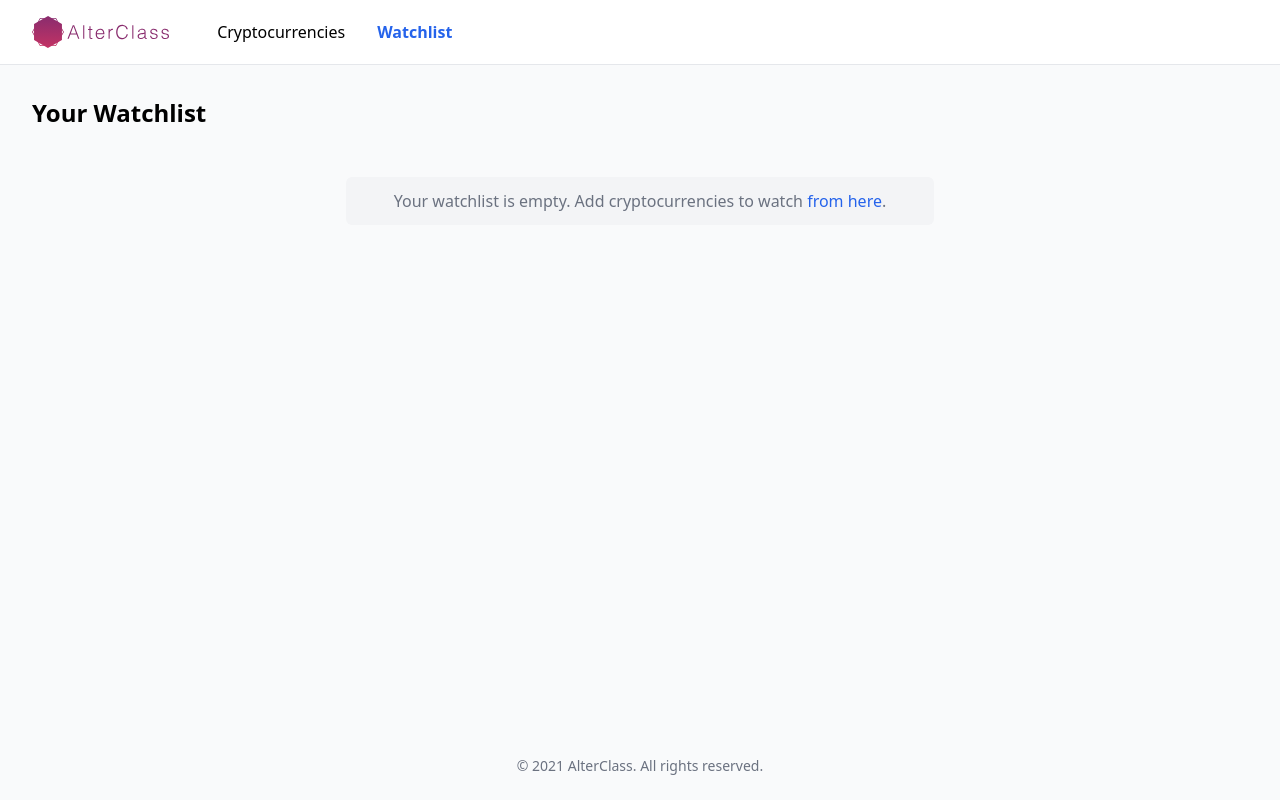
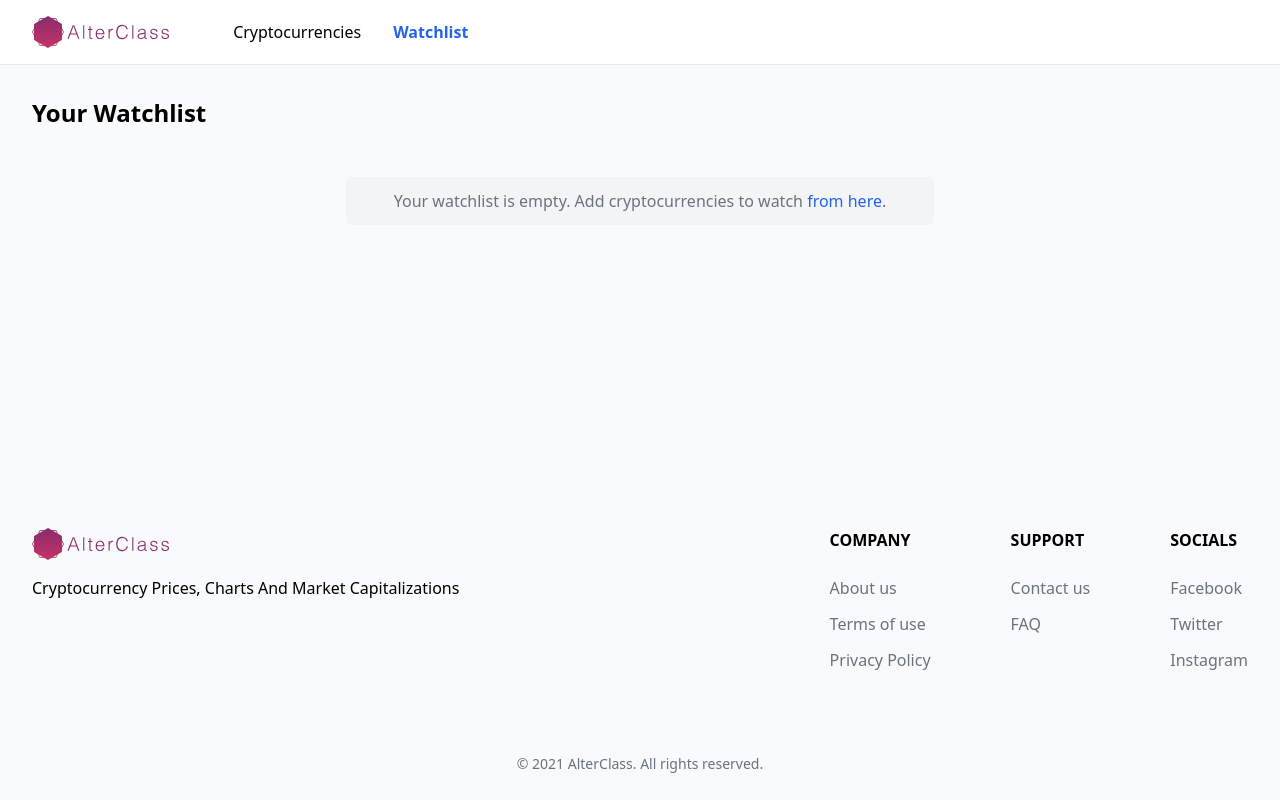
Before and after one commit to gdangelo/react-crypto, a React (Create React App) app: page /watchlist in a window 1280 px wide. Built offline with nearby package versions, Linux system fonts and the light colour scheme; what @tailwindcss/typography would draw is missing.

Commit message:
feat: add nav links to footer + bug fixes

```diff
--- /dev/null
+++ b/src/components/Logo.js
@@ -0,0 +1,12 @@
+import { Link } from 'react-router-dom';
+
+const Logo = () => (
+  <Link to="/">
+    <img
+      src={`${process.env.PUBLIC_URL}/logo.svg`}
+      alt="AlterClass"
+      className="h-8 w-auto"
+    />
+  </Link>
+);
+export default Logo;
--- a/src/components/Table.js
+++ b/src/components/Table.js
@@ -14,7 +14,13 @@
                     : column?.align === 'left'
                     ? 'text-left'
                     : 'center'
-                } ${index === 0 ? 'sticky sm:static left-0 z-10' : ''}`}
+                } ${
+                  index === 0
+                    ? 'sticky sm:static left-0 z-10 min-w-[2.25rem] sm:min-w-0'
+                    : index === 1
+                    ? 'sticky sm:static left-[2.25rem] z-10 min-w-[7.5rem] sm:min-w-0'
+                    : ''
+                }`}
               >
                 {column.label}
               </th>
@@ -35,7 +41,13 @@
                       : column?.align === 'left'
                       ? 'text-left'
                       : 'center'
-                  } ${index === 0 ? 'sticky left-0 z-10 sm:static' : ''}`}
+                  } ${
+                    index === 0
+                      ? 'sticky sm:static left-0 z-10 min-w-[2.25rem] sm:min-w-0'
+                      : index === 1
+                      ? 'sticky sm:static left-[2.25rem] z-10 min-w-[7.5rem] sm:min-w-0'
+                      : ''
+                  }`}
                 >
                   {column?.renderCell(row)}
                 </td>
--- a/src/components/index.js
+++ b/src/components/index.js
@@ -1,3 +1,4 @@
+export { default as Logo } from './Logo';
 export { default as Message } from './Message';
 export { default as Pagination } from './Pagination';
 export { default as Select } from './Select';
--- a/src/partials/Footer.js
+++ b/src/partials/Footer.js
@@ -1,7 +1,91 @@
+import { NavLink } from 'react-router-dom';
+import { Logo } from 'components';
+
+const navLists = [
+  {
+    title: 'Company',
+    links: [
+      {
+        label: 'About us',
+        exact: true,
+        path: '/about',
+      },
+      {
+        label: 'Terms of use',
+        exact: true,
+        path: '/terms',
+      },
+      {
+        label: 'Privacy Policy',
+        exact: true,
+        path: '/privacy-policy',
+      },
+    ],
+  },
+  {
+    title: 'Support',
+    links: [
+      { label: 'Contact us', exact: true, path: '/contact' },
+      { label: 'FAQ', exact: true, path: '/faq' },
+    ],
+  },
+  {
+    title: 'Socials',
+    links: [
+      { label: 'Facebook', path: 'https://www.facebook.com' },
+      { label: 'Twitter', path: 'https://twitter.com' },
+      { label: 'Instagram', path: 'https://www.instagram.com' },
+    ],
+  },
+];
+
 const Footer = () => (
-  <footer className="mt-10 py-6 px-4 sm:px-8 text-center text-gray-500 text-sm">
-    <div className="container lg:max-w-screen-2xl mx-auto">
-      © 2021 AlterClass. All rights reserved.
+  <footer className="mt-20 py-6 px-4 sm:px-8">
+    <div className="w-full xl:max-w-screen-xl mx-auto">
+      <div className="flex flex-col md:flex-row md:justify-between space-y-12 md:space-y-0 md:space-x-16">
+        <div className="space-y-4">
+          <Logo />
+          <p>Cryptocurrency Prices, Charts And Market Capitalizations</p>
+        </div>
+
+        <div className="flex flex-col sm:flex-row space-y-8 sm:space-y-0 sm:space-x-20">
+          {navLists?.map(list => (
+            <div key={list.title}>
+              <p className="font-semibold uppercase mb-6">{list.title}</p>
+              <ul className="space-y-3">
+                {list?.links.map(link => (
+                  <li key={link.label}>
+                    {link.path.startsWith('/') ? (
+                      <NavLink
+                        to={link.path}
+                        exact={link.exact}
+                        className="font-medium text-gray-500 hover:text-blue-600"
+                        activeClassName="text-blue-600 font-semibold"
+                      >
+                        {link.label}
+                      </NavLink>
+                    ) : (
+                      <a
+                        href={link.path}
+                        target="_blank"
+                        rel="noopener noreferrer"
+                        className="font-medium text-gray-500 hover:text-blue-600"
+                      >
+                        {link.label}
+                      </a>
+                    )}
+                  </li>
+                ))}
+              </ul>
+            </div>
+          ))}
+        </div>
+      </div>
+
+      {/* Copyright */}
+      <p className="mt-12 pt-8 text-sm leading-6 text-gray-500 text-center">
+        © 2021 AlterClass. All rights reserved.
+      </p>
     </div>
   </footer>
 );
--- a/src/partials/Header.js
+++ b/src/partials/Header.js
@@ -1,4 +1,5 @@
-import { Link, NavLink } from 'react-router-dom';
+import { NavLink } from 'react-router-dom';
+import { Logo } from 'components';
 
 const navLinks = [
   {
@@ -15,18 +16,13 @@
 
 const Header = () => (
   <header className="py-4 px-4 sm:px-8 border-b bg-white">
-    <div className="container lg:max-w-screen-2xl mx-auto flex items-center space-x-12">
-      {/* Logo */}
-      <Link to="/">
-        <img
-          src={`${process.env.PUBLIC_URL}/logo.svg`}
-          alt="AlterClass"
-          className="h-8"
-        />
-      </Link>
+    <div className="w-full xl:max-w-screen-xl mx-auto flex items-center space-x-16">
+      <div className="flex-shrink-0">
+        <Logo />
+      </div>
 
       {/* Navigation links */}
-      <nav className="space-x-8">
+      <nav className="hidden sm:block space-x-8">
         {navLinks.map(link => (
           <NavLink
             key={link.label}
--- a/src/partials/Layout.js
+++ b/src/partials/Layout.js
@@ -4,7 +4,7 @@
   <div className="flex flex-col min-h-screen">
     <Header />
     <main className="flex-1 p-4 sm:p-8">
-      <div className="container lg:max-w-screen-2xl mx-auto">{children}</div>
+      <div className="w-full xl:max-w-screen-xl mx-auto">{children}</div>
     </main>
     <Footer />
   </div>
```
